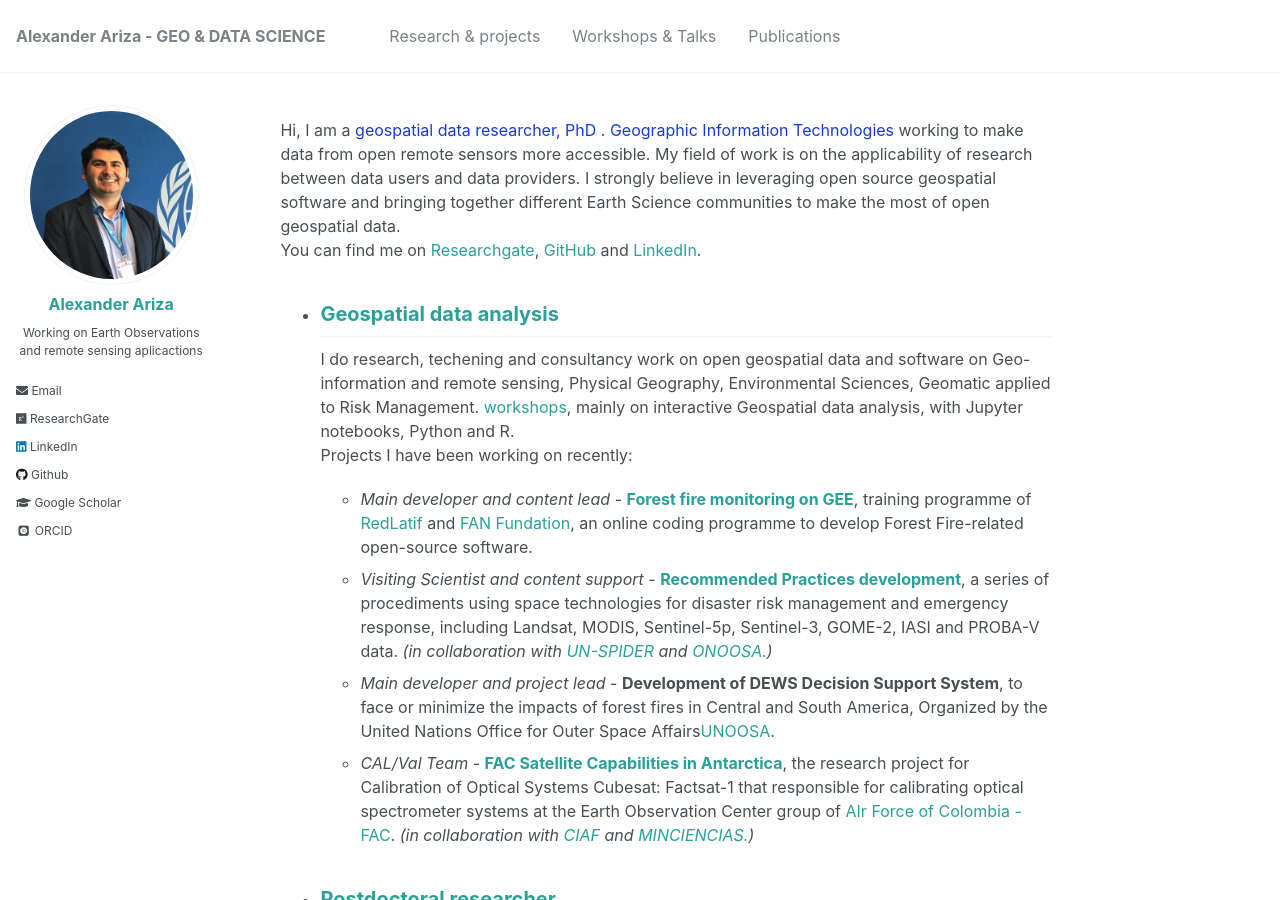
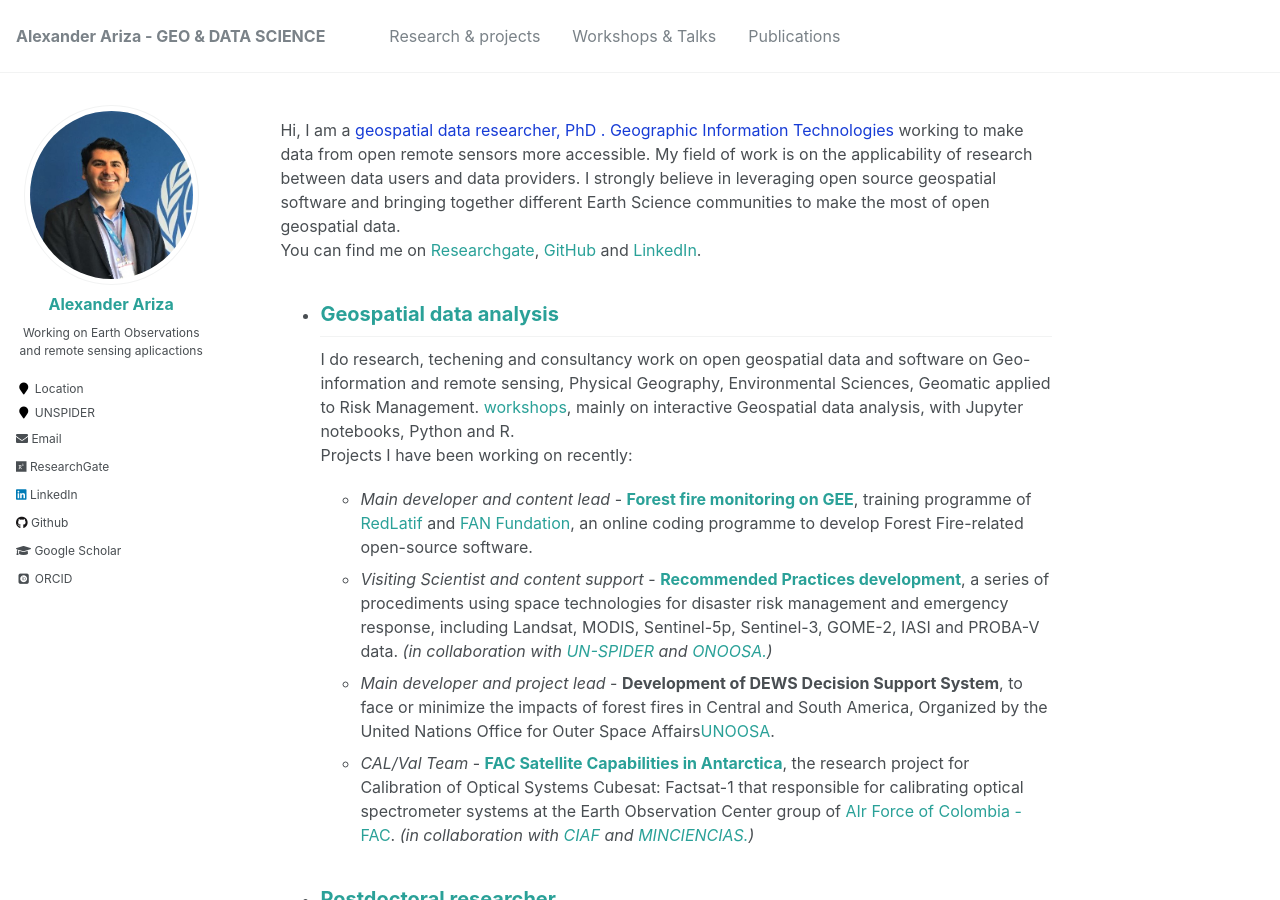
Before and after one commit to Alexanderariza/alexanderariza.github.io, a Jekyll site: the page built from _pages/about.md, in a window 1280 px wide and 900 px high. Built offline with Jekyll 4.4.1, drawn with Linux system fonts in a browser that asks for light colours; some web fonts are replaced.

Commit message:
Update _config.yml

```diff
--- a/_config.yml
+++ b/_config.yml
@@ -83,8 +83,8 @@
   name             : " Alexander Ariza"
   avatar           : "logo.png"
   bio              : "Working on Earth Observations and remote sensing aplicactions"
-  location         :
-  employer         :
+  location         : "Location"
+  employer         : "UNSPIDER"
   pubmed           :
   googlescholar    : "https://scholar.google.com/citations?user=z9e0ht4AAAAJ&hl=es"
   email            : "alexanderariza@gmail.com"
```
